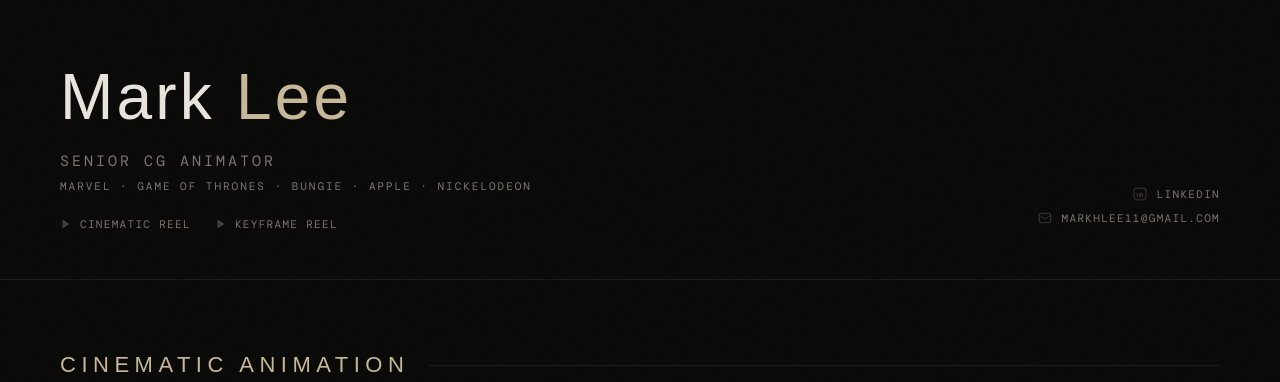
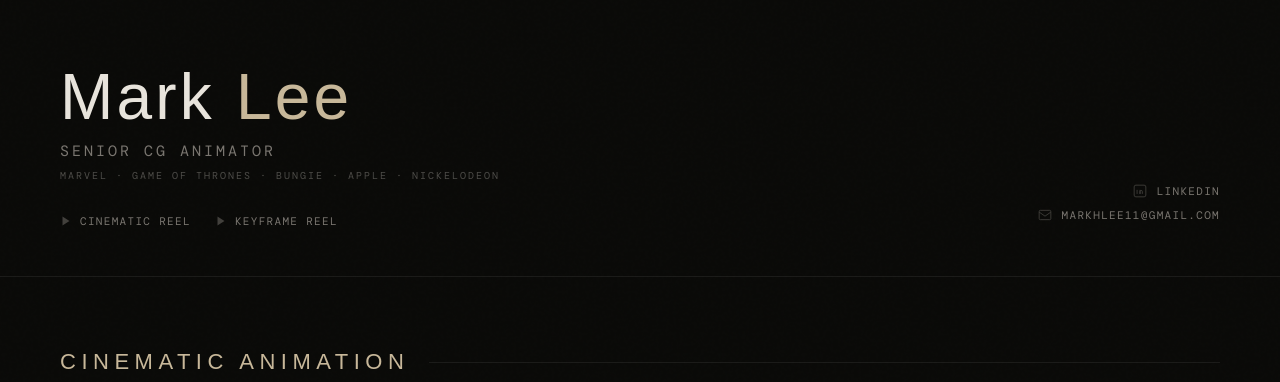
Before and after one commit to markhlee/markhlee.github.io, a plain HTML site: page index.html in a window 1280 px wide. Shown: the top 382 px of the page. Drawn offline with nearby package versions, Linux system fonts and the light colour scheme; a web font is replaced by a local one.

Commit message:
Updated under name layout

```diff
--- a/index.html
+++ b/index.html
@@ -77,7 +77,7 @@
     }
 
     .discipline {
-      margin-top: 20px;
+      margin-top: 10px;
       font-size: 15px;
       letter-spacing: 0.2em;
       text-transform: uppercase;
@@ -87,11 +87,11 @@
 
     .credits {
       margin-top: 8px;
-      font-size: 11px;
-      letter-spacing: 0.18em;
+      font-size: 10px;
+      letter-spacing: 0.2em;
       text-transform: uppercase;
       color: var(--text);
-      opacity: 0.5;
+      opacity: 0.3;
       cursor: default;
     }
 
@@ -102,7 +102,7 @@
     .header-scroll-links {
       display: flex;
       gap: 24px;
-      margin-top: 24px;
+      margin-top: 32px;
     }
 
     .header-scroll-links a {
```
